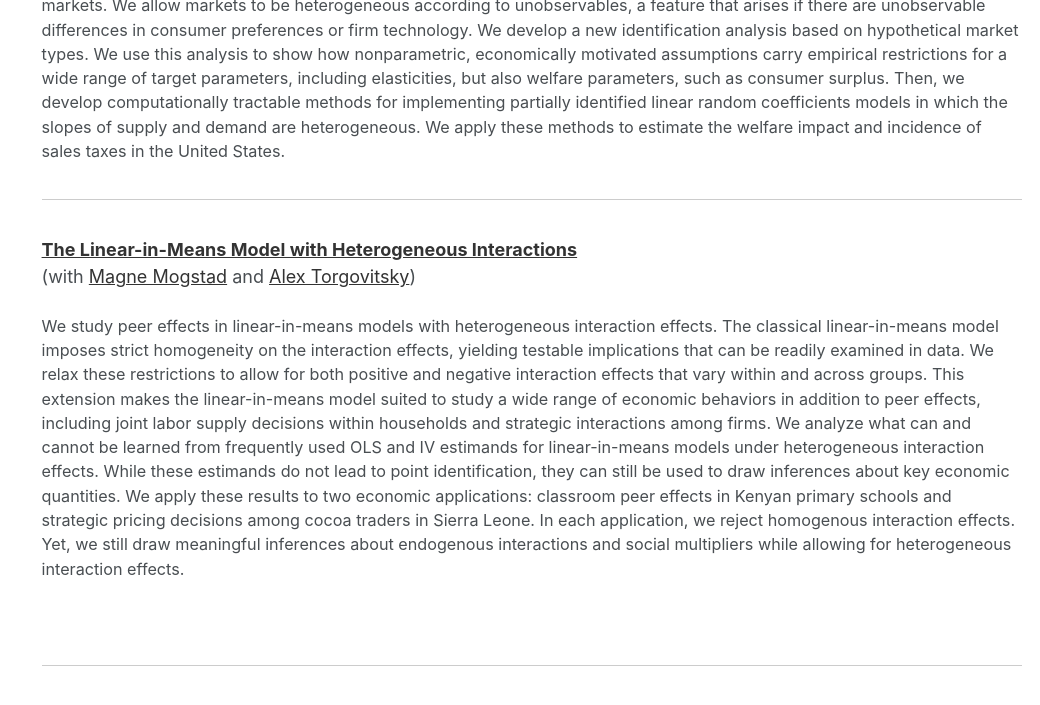
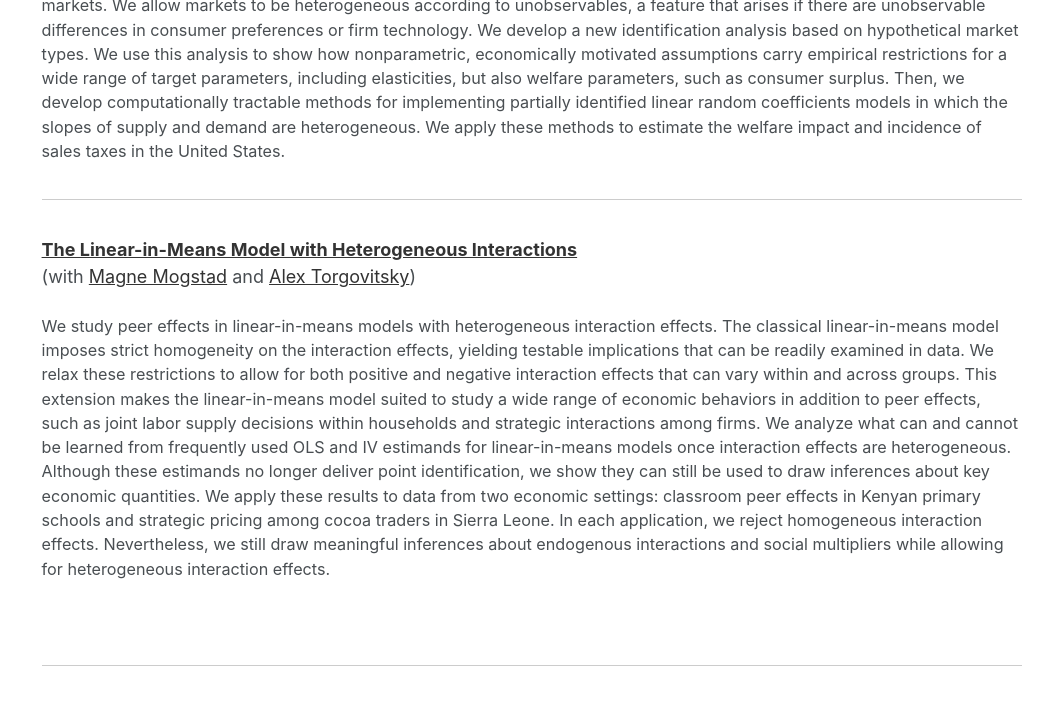
Before and after one commit to ovolpe/ovolpe.github.io, a Jekyll site: the page built from _pages/research.md, in a window 1280 px wide and 900 px high, scrolled down 1114 px. Shown: the top 705 px of the window, without its empty margins (240-1280 px from the left). Built offline with Jekyll 4.4.1, drawn with Linux system fonts in a browser that asks for light colours.

Commit message:
Update research.md

```diff
--- a/_pages/research.md
+++ b/_pages/research.md
@@ -39,7 +39,7 @@ We revisit the classic identification problem of separating supply and demand fo
 (with [Magne Mogstad](https://sites.google.com/site/magnemogstad) and [Alex Torgovitsky](https://a-torgovitsky.github.io))
 
 <p style="font-size: 0.9em;">
-We study peer effects in linear-in-means models with heterogeneous interaction effects. The classical linear-in-means model imposes strict homogeneity on the interaction effects, yielding testable implications that can be readily examined in data. We relax these restrictions to allow for both positive and negative interaction effects that vary within and across groups. This extension makes the linear-in-means model suited to study a wide range of economic behaviors in addition to peer effects, including joint labor supply decisions within households and strategic interactions among firms. We analyze what can and cannot be learned from frequently used OLS and IV estimands for linear-in-means models under heterogeneous interaction effects. While these estimands do not lead to point identification, they can still be used to draw inferences about key economic quantities. We apply these results to two economic applications: classroom peer effects in Kenyan primary schools and strategic pricing decisions among cocoa traders in Sierra Leone. In each application, we reject homogenous interaction effects. Yet, we still draw meaningful inferences about endogenous interactions and social multipliers while allowing for heterogeneous interaction effects.
+We study peer effects in linear-in-means models with heterogeneous interaction effects. The classical linear-in-means model imposes strict homogeneity on the interaction effects, yielding testable implications that can be readily examined in data. We relax these restrictions to allow for both positive and negative interaction effects that can vary within and across groups. This extension makes the linear-in-means model suited to study a wide range of economic behaviors in addition to peer effects, such as joint labor supply decisions within households and strategic interactions among firms. We analyze what can and cannot be learned from frequently used OLS and IV estimands for linear-in-means models once interaction effects are heterogeneous. Although these estimands no longer deliver point identification, we show they can still be used to draw inferences about key economic quantities. We apply these results to data from two economic settings: classroom peer effects in Kenyan primary schools and strategic pricing among cocoa traders in Sierra Leone. In each application, we reject homogeneous interaction effects. Nevertheless, we still draw meaningful inferences about endogenous interactions and social multipliers while allowing for heterogeneous interaction effects.
 </p>
 
 <br style="clear: both;">
```
